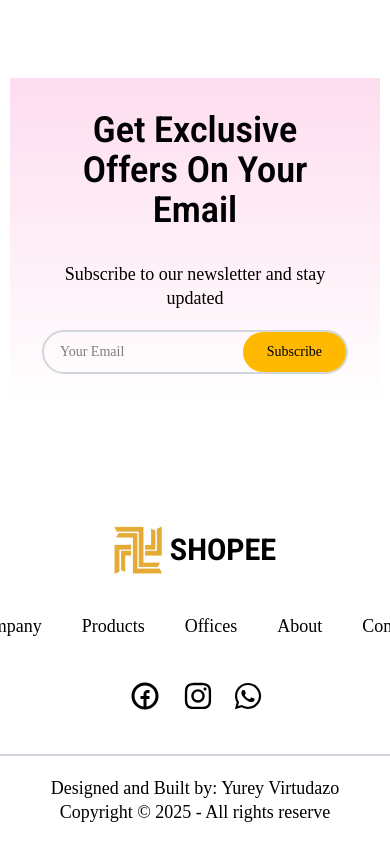
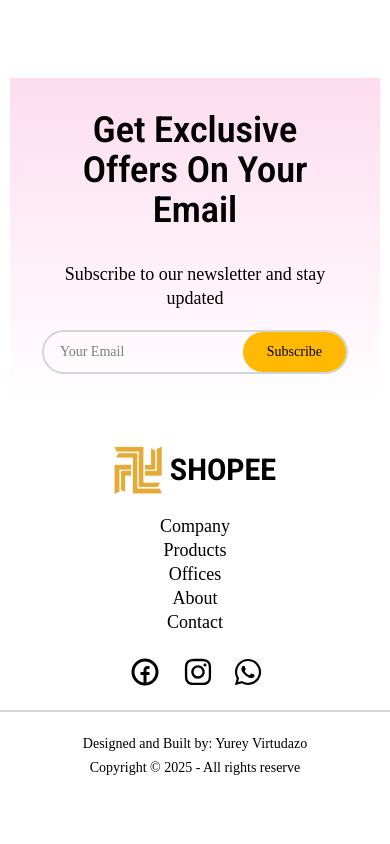
Before and after one commit to riyudev/E-Commerce-Website, a React (Vite) app: page / in a window 390 px wide. Shown: the part 4148-4992 px from the top of the page. After the commit the page ends 4948 px from the top, so only its background shows below. Built offline with nearby package versions, Linux system fonts and the light colour scheme; a web font is replaced by a local one.

Commit message:
responsive footer

```diff
--- a/src/components/Footer.jsx
+++ b/src/components/Footer.jsx
@@ -5,7 +5,7 @@
 
 function Footer() {
   return (
-    <footer className="w-full place-items-center space-y-10 pt-20">
+    <footer className="laptop:pt-20 laptop:space-y-10 w-full place-items-center space-y-5">
       <div className="flex items-center justify-center gap-x-2">
         <div className="max-w-12">
           <img src={Logo} alt="" />
@@ -13,7 +13,7 @@
         <h3 className="font-robotoBold">SHOPEE</h3>
       </div>
 
-      <ul className="flex space-x-10">
+      <ul className="tablet:flex-row tablet:gap-x-10 flex flex-col items-center">
         <li>Company</li>
         <li>Products</li>
         <li>Offices</li>
@@ -28,8 +28,12 @@
       </div>
 
       <div className="w-full place-items-center border-t-2 p-5">
-        <p>Designed and Built by: Yurey Virtudazo</p>
-        <p>Copyright © 2025 - All rights reserve</p>
+        <p className="laptop:text-lg text-sm">
+          Designed and Built by: Yurey Virtudazo
+        </p>
+        <p className="laptop:text-lg text-sm">
+          Copyright © 2025 - All rights reserve
+        </p>
       </div>
     </footer>
   );
```
